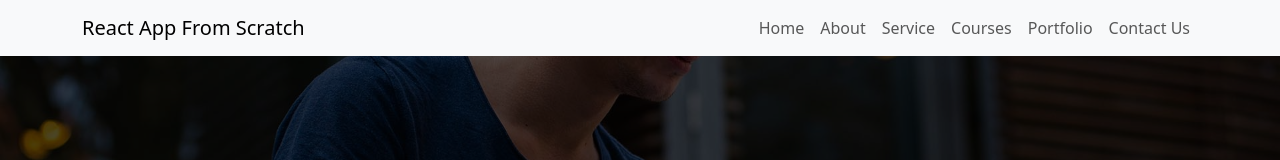
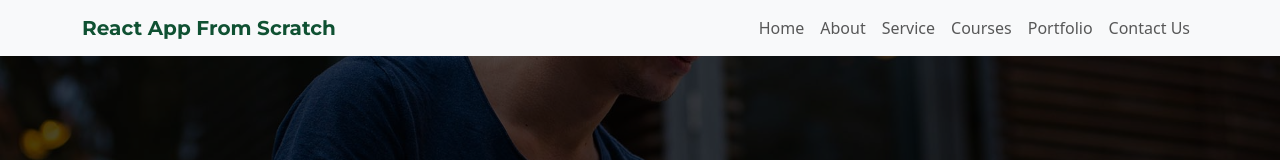
Before and after one commit to Ashraful05/react_js_template_from_scratch, a React (Create React App) app: page / in a window 1280 px wide. Shown: the top 160 px of the page. Built offline with nearby package versions, Linux system fonts and the light colour scheme.

Commit message:
navigation_component_module_part_2_completed_with_nav_title_color_change_on_scroll

```diff
--- a/src/asset/css/custom.css
+++ b/src/asset/css/custom.css
@@ -81,3 +81,15 @@
     margin: -1.9rem auto 0;
     margin-bottom: 3rem;
 }
+.navTitle{
+    font-family:'Montserrat',sans-serif;
+    color: #f1aeb5 !important;
+    font-size: 30px;
+    font-weight: 700;
+}
+.navTitleScroll{
+    font-family:'Montserrat',sans-serif;
+    color: #0f5132 !important;
+    font-size: 30px;
+    font-weight: 700;
+}
--- a/src/components/TopNavigation/TopNavigation.jsx
+++ b/src/components/TopNavigation/TopNavigation.jsx
@@ -2,12 +2,28 @@
 import {Container, Nav, Navbar, NavDropdown} from "react-bootstrap";
 
 export default class TopNavigation extends Component{
+
+    constructor() {
+        super();
+        this.state={navBarTitle:'navTitle'}
+    }
+    onScroll=()=>{
+        if(window.scrollY>100){
+            this.setState({navBarTitle: 'navTitleScroll'})
+        }else if(window.scrollY<100){
+            this.setState({navBarTitle:'navTitleScroll'})
+        }
+    }
+    componentDidMount() {
+        window.addEventListener('scroll',this.onScroll);
+    }
+
     render() {
         return(
             <Fragment>
                 <Navbar collapseOnSelect fixed={'top'} expand="lg" className="bg-body-tertiary">
                     <Container>
-                        <Navbar.Brand href="#home">React App From Scratch</Navbar.Brand>
+                        <Navbar.Brand href="#home" className={this.state.navBarTitle}>React App From Scratch</Navbar.Brand>
                         <Navbar.Toggle aria-controls="responsive-navbar-nav" />
                         <Navbar.Collapse id="responsive-navbar-nav">
                             <Nav className="me-auto">
```
